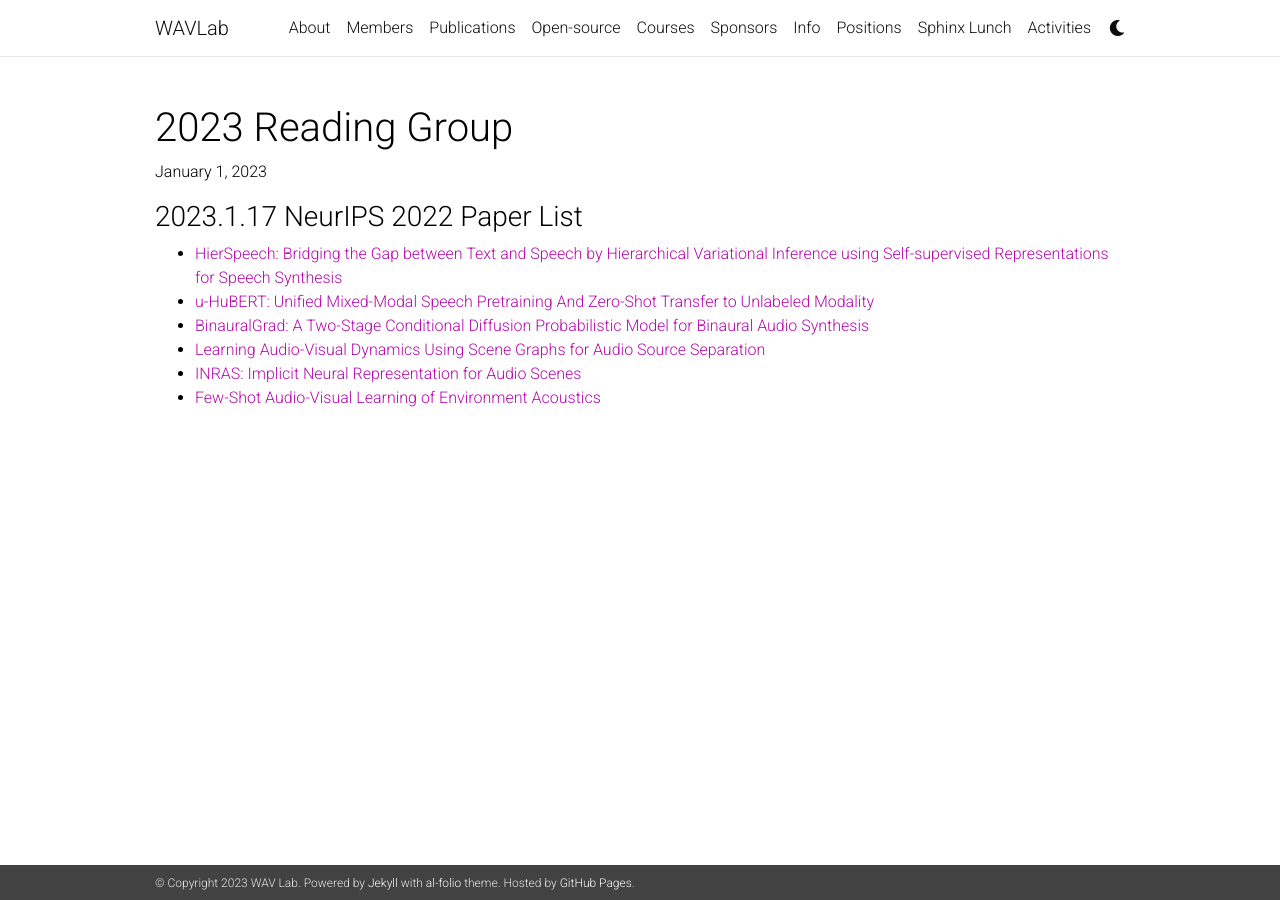
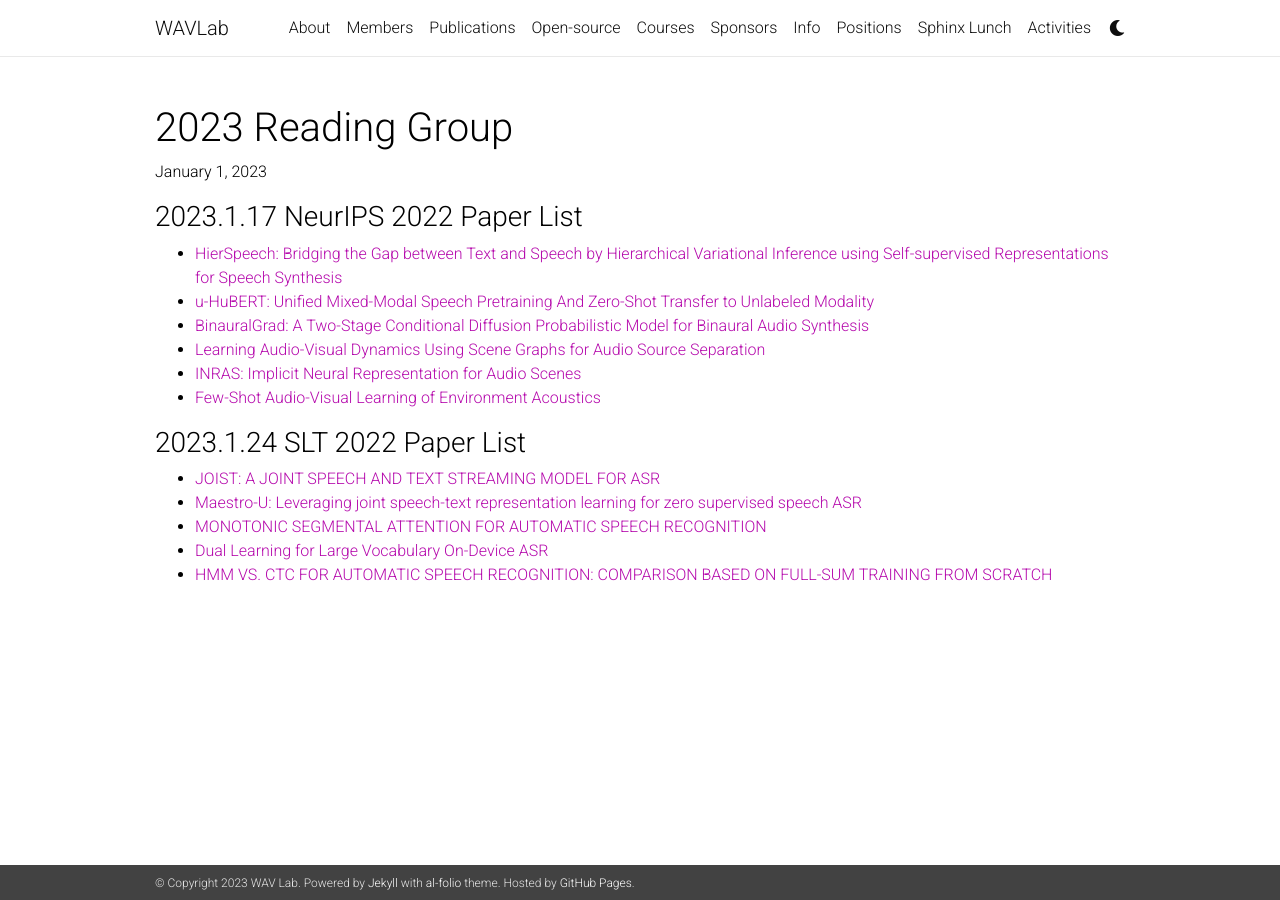
Before and after one commit to shinjiwlab/shinjiwlab.github.io, a Jekyll site: the page built from _posts/2023-12-31-reading-group.md, in a window 1280 px wide. Built offline with Jekyll 4.4.1, drawn with Linux system fonts in a browser that asks for light colours; nearby versions of some CDN libraries; a style sheet for code colours, icons or effects is not loaded.

Commit message:
Update 2023-12-31-reading-group.md

```diff
--- a/_posts/2023-12-31-reading-group.md
+++ b/_posts/2023-12-31-reading-group.md
@@ -13,3 +13,10 @@ comments: false
 - [Learning Audio-Visual Dynamics Using Scene Graphs for Audio Source Separation](https://openreview.net/forum?id=JRXgTMqESS)
 - [INRAS: Implicit Neural Representation for Audio Scenes](https://openreview.net/forum?id=7KBzV5IL7W)
 - [Few-Shot Audio-Visual Learning of Environment Acoustics](https://openreview.net/forum?id=PIXGY1WgU-S)
+
+### 2023.1.24 SLT 2022 Paper List
+- [JOIST: A JOINT SPEECH AND TEXT STREAMING MODEL FOR ASR](https://arxiv.org/abs/2210.07353)
+- [Maestro-U: Leveraging joint speech-text representation learning for zero supervised speech ASR](https://arxiv.org/abs/2210.10027)
+- [MONOTONIC SEGMENTAL ATTENTION FOR AUTOMATIC SPEECH RECOGNITION](https://arxiv.org/abs/2210.14742)
+- [Dual Learning for Large Vocabulary On-Device ASR](https://arxiv.org/abs/2301.04327)
+- [HMM VS. CTC FOR AUTOMATIC SPEECH RECOGNITION: COMPARISON BASED ON FULL-SUM TRAINING FROM SCRATCH](https://arxiv.org/abs/2210.09951)
```
